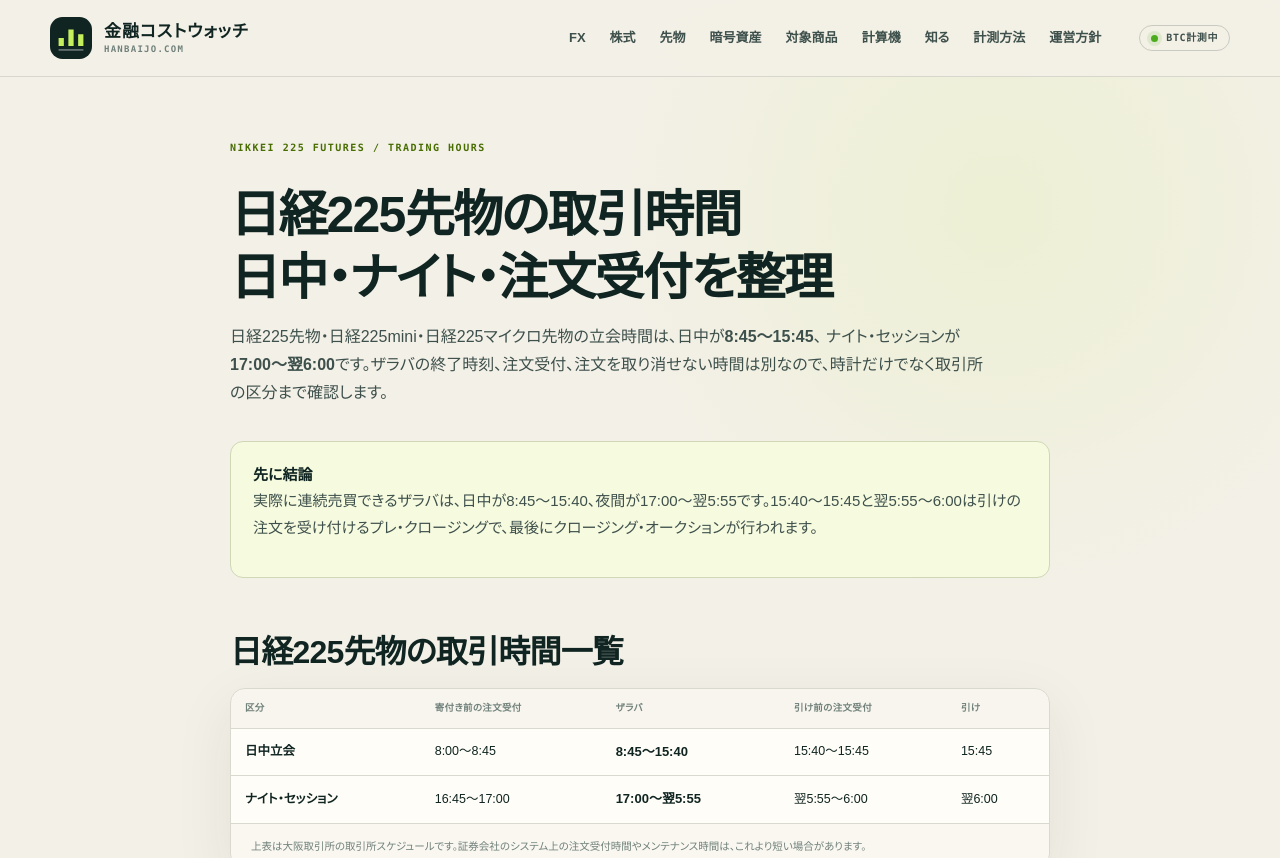
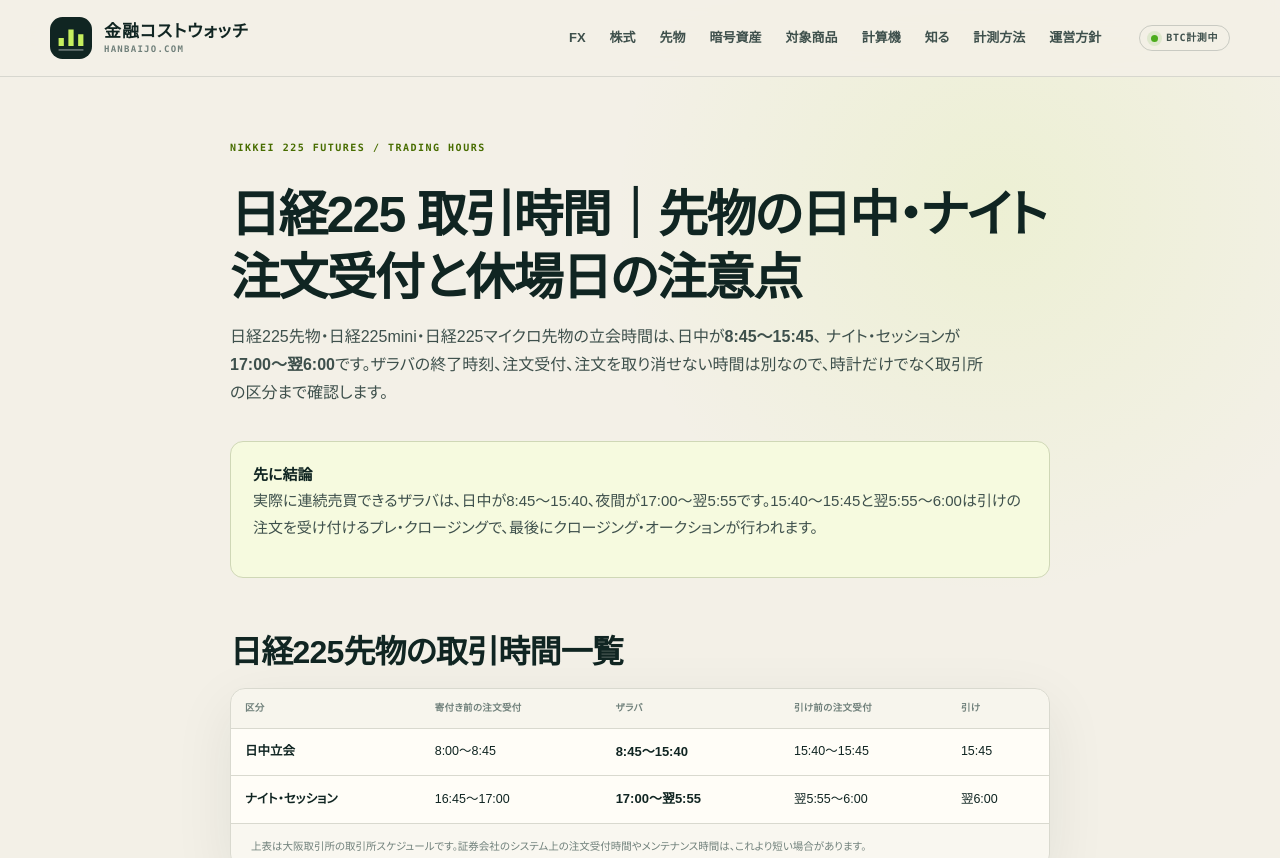
Before and after one commit to mrok18/hanbaijo, a Next.js app: page /articles/nikkei225-futures-night-session in a window 1280 px wide. Shown: the top 858 px of the page. Built offline with nearby package versions, Linux system fonts and the light colour scheme.

Commit message:
seo: align nikkei futures trading hours intent

```diff
--- a/app/articles/nikkei225-futures-night-session/page.tsx
+++ b/app/articles/nikkei225-futures-night-session/page.tsx
@@ -2,8 +2,8 @@ import type { Metadata } from 'next';
 import Link from 'next/link';
 
 export const metadata: Metadata = {
-  title: '日経225先物の取引時間｜日中・ナイト・注文受付を整理',
-  description: '日経225先物・mini・マイクロの取引時間を、日中8:45〜15:45、ナイト17:00〜翌6:00の立会、注文受付、取消不可時間、祝日・SQ日の注意点に分けて解説します。',
+  title: '日経225 取引時間｜先物の日中・ナイト・注文受付を整理',
+  description: '日経225の取引時間を先物・mini・マイクロに分け、日中8:45〜15:45、ナイト17:00〜翌6:00の立会、注文受付、取消不可時間、祝日・SQ日の注意点を解説します。',
   alternates: { canonical: '/articles/nikkei225-futures-night-session' },
 };
 
@@ -42,7 +42,7 @@ export default function Page() {
     <article>
       <script type="application/ld+json" dangerouslySetInnerHTML={{ __html: JSON.stringify(faqJsonLd).replace(/</g, '\\u003c') }} />
       <p className="page-kicker">NIKKEI 225 FUTURES / TRADING HOURS</p>
-      <h1>日経225先物の取引時間<br />日中・ナイト・注文受付を整理</h1>
+      <h1>日経225 取引時間｜先物の日中・ナイト<br />注文受付と休場日の注意点</h1>
       <p className="lede">
         日経225先物・日経225mini・日経225マイクロ先物の立会時間は、日中が<strong>8:45〜15:45</strong>、
         ナイト・セッションが<strong>17:00〜翌6:00</strong>です。ザラバの終了時刻、注文受付、注文を取り消せない時間は別なので、時計だけでなく取引所の区分まで確認します。
```
